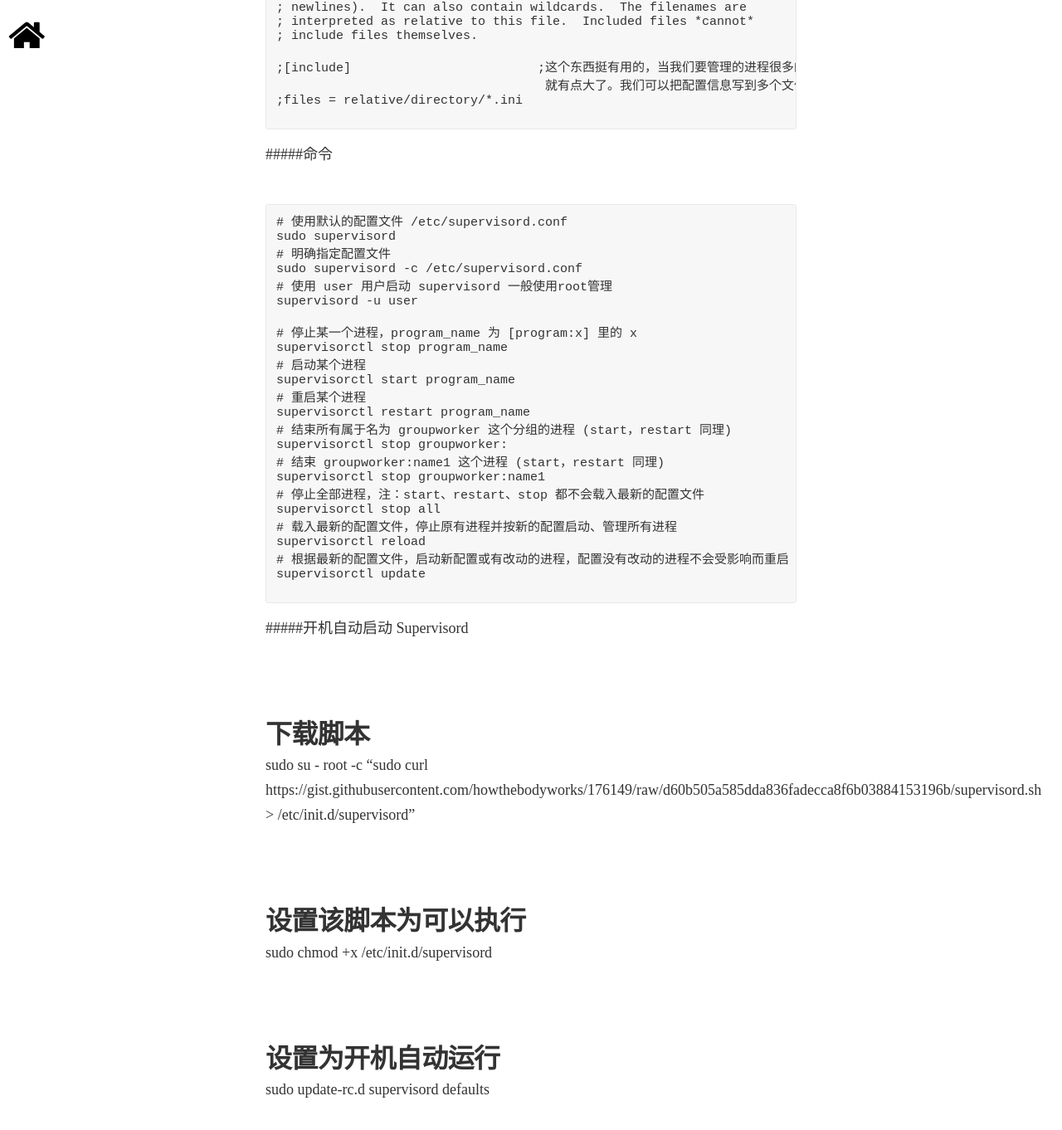
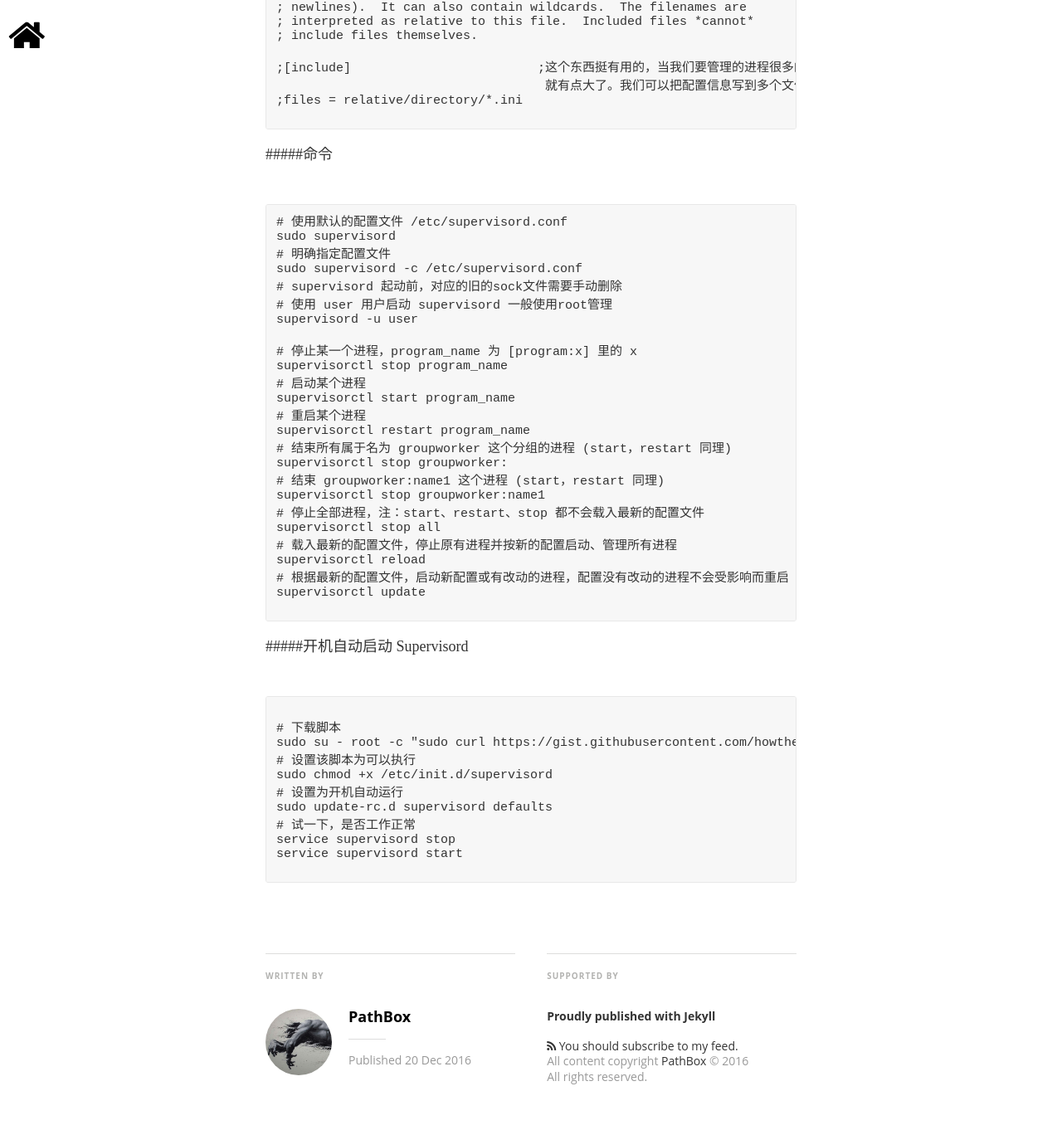
Before and after one commit to pathbox/pathbox.github.io, a Jekyll site: the page built from _posts/2016-12-20-supervisor-install-config-useing.md, in a window 1280 px wide and 1400 px high, scrolled down 7675 px. Shown: the top 1362 px of the window at 83% size. Built offline with Jekyll 4.4.1, drawn with Linux system fonts in a browser that asks for light colours; nearby versions of some CDN libraries; some web fonts are replaced; comment, search, counter and statistics services are not loaded; some of the changed text lies outside the part shown.

Commit message:
:ambulance: add

````diff
--- a/_posts/2016-12-20-supervisor-install-config-useing.md
+++ b/_posts/2016-12-20-supervisor-install-config-useing.md
@@ -314,6 +314,7 @@ serverurl=unix:///tmp/supervisor.sock ; 这个是supervisorctl本地连接superv
 sudo supervisord
 # 明确指定配置文件
 sudo supervisord -c /etc/supervisord.conf
+# supervisord 起动前，对应的旧的sock文件需要手动删除
 # 使用 user 用户启动 supervisord 一般使用root管理
 supervisord -u user
 
@@ -338,6 +339,8 @@ supervisorctl update
 
 #####开机自动启动 Supervisord
 
+```
+
 # 下载脚本
 sudo su - root -c "sudo curl https://gist.githubusercontent.com/howthebodyworks/176149/raw/d60b505a585dda836fadecca8f6b03884153196b/supervisord.sh > /etc/init.d/supervisord"
 # 设置该脚本为可以执行
@@ -347,3 +350,5 @@ sudo update-rc.d supervisord defaults
 # 试一下，是否工作正常
 service supervisord stop
 service supervisord start
+
+```
````
